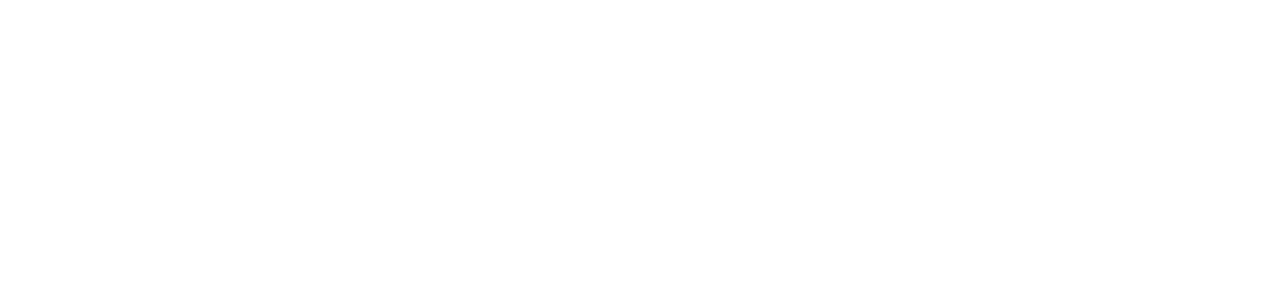
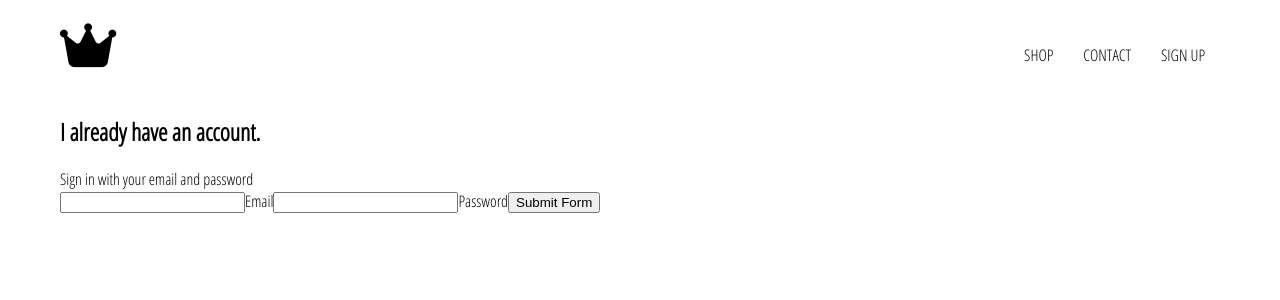
Before and after one commit to k-charette/crown-shop, a React (Create React App) app: page /registration in a window 1280 px wide. Shown: the top 300 px of the page. Built offline with nearby package versions, Linux system fonts and the light colour scheme.

Commit message:
Added registration and sign in pages with form

```diff
--- a/public/index.html
+++ b/public/index.html
@@ -15,6 +15,7 @@
       user's mobile device or desktop. See https://developers.google.com/web/fundamentals/web-app-manifest/
     -->
     <link rel="manifest" href="%PUBLIC_URL%/manifest.json" />
+    <script src="https://kit.fontawesome.com/6396d82a52.js" crossorigin="anonymous"></script>
     <link href="https://fonts.googleapis.com/css?family=Open+Sans+Condensed:300&display=swap" rel="stylesheet">
     <!--
       Notice the use of %PUBLIC_URL% in the tags above.
--- a/src/App.css
+++ b/src/App.css
@@ -1,4 +1,15 @@
 body {
     font-family: 'Open Sans Condensed';
     padding: 20px 60px;
+
 }
+
+.fa-crown {
+    color: black;
+    font-size: 50px;
+}
+
+a {
+    text-decoration: none;
+    color: black;
+}
--- a/src/App.js
+++ b/src/App.js
@@ -2,15 +2,20 @@ import React from 'react';
 import { Route, Switch } from 'react-router-dom';
 import Homepage from "./pages/homepage/Homepage";
 import Shop from "./pages/shop/Shop";
+import Header from "./components/header/Header"
+import Registration from "./pages/registration/Registration"
+
 import './App.css';
 
 
 const App = () => {
   return (
     <div>
+      <Header />
       <Switch>
         <Route exact path="/" component={Homepage}/>
         <Route exact path="/shop" component={Shop}/>
+        <Route exact path="/registration" component={Registration}/>
       </Switch>
     </div>
   );
--- /dev/null
+++ b/src/components/header/Header.js
@@ -0,0 +1,27 @@
+import React from "react"
+import { Link } from "react-router-dom"
+
+import "./header-styles.scss"
+
+const Header = () => {
+    return (
+        <div className="header">
+            <Link to="/">
+                <i className="fas fa-crown"></i>
+            </Link>
+            <div className="options">
+                <Link to="/shop" className="option">
+                    SHOP
+                </Link>
+                <Link to="/shop" className="option">
+                    CONTACT
+                </Link>
+                <Link to="/registration" className="option">
+                    SIGN UP
+                </Link>
+            </div>
+        </div>
+    )
+}
+
+export default Header
--- /dev/null
+++ b/src/components/header/header-styles.scss
@@ -0,0 +1,20 @@
+.header {
+    height: 70px;
+    width: 100%;
+    display: flex;
+    justify-content: space-between;
+    margin-bottom: 25px;
+
+    .options {
+      width: 50%;
+      height: 100%;
+      display: flex;
+      align-items: center;
+      justify-content: flex-end;
+      text-decoration-style: none;
+
+      .option {
+        padding: 10px 15px;
+      }
+    }
+  }
--- /dev/null
+++ b/src/components/sign-in/SignIn.js
@@ -0,0 +1,53 @@
+import React, { useState } from "react"
+
+import "./sign-in-styles.scss"
+
+const SignIn = (props) => {
+    const [user, setUser] = useState({
+        email: '',
+        password: ''
+    })
+
+const handleSubmit = event => {
+    event.preventDefault();
+    setUser({
+        email: '',
+        password: ''
+    })
+}
+
+const handleChange = event => {
+    const { value, name } = event.target;
+    setUser({ [name]: value})
+}
+
+    return (
+        <div className="sign-in">
+            <h2> I already have an account. </h2>
+            <span>Sign in with your email and password</span>
+
+            <form onSubmit={handleSubmit}>
+                <input
+                    name="email"
+                    type="email"
+                    value={user.email}
+                    onChange={handleChange}
+                    required
+                />
+                <label>Email</label>
+                   <input
+                    name="password"
+                    type="password"
+                    onChange={handleChange}
+                    value={user.email}
+                    required
+                />
+                <label>Password</label>
+
+                <input type="submit" value="Submit Form" />
+            </form>
+        </div>
+    )
+}
+
+export default SignIn
--- /dev/null
+++ b/src/pages/registration/Registration.js
@@ -0,0 +1,15 @@
+import React from "react"
+
+import SignIn from "../../components/sign-in/SignIn"
+
+import "./registration-styles.scss"
+
+const Registration = () => {
+    return (
+        <div className="registration">
+            <SignIn />
+        </div>
+    )
+}
+
+export default Registration
```
Also changed, not shown: src/components/sign-in/sign-in-styles.scss (added), src/pages/registration/registration-styles.scss (added).
